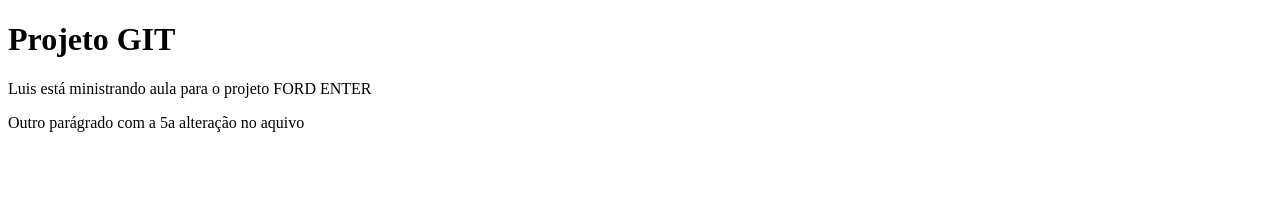
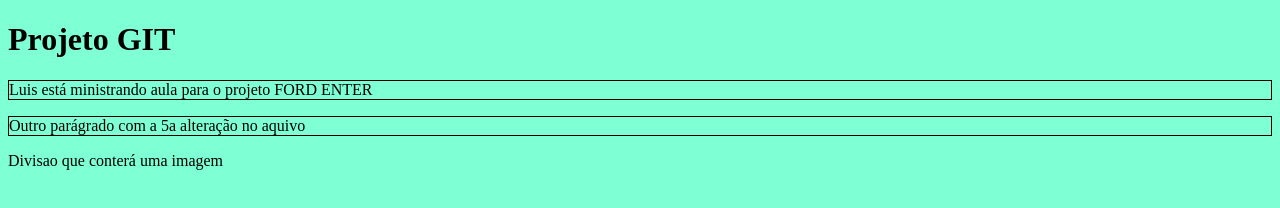
Before and after one commit to LuisAlbertoOliveira/projeto1, a plain HTML site: page index.html in a window 1280 px wide. Drawn offline with Linux system fonts and the light colour scheme.

Commit message:
Criei arquivo de estilo e acrescentei conteudo numa div

```diff
--- a/index.html
+++ b/index.html
@@ -4,10 +4,20 @@
     <meta charset="UTF-8">
     <meta name="viewport" content="width=device-width, initial-scale=1.0">
     <title>Projeto 1</title>
+    <style>
+        body{
+            background-color: aquamarine;
+        }
+        p{
+            border: 1px solid black;
+        }
+    </style>
 </head>
 <body>
     <h1>Projeto GIT</h1>
     <p>Luis está ministrando aula para o projeto FORD ENTER</p>
     <p>Outro parágrado com a 5a alteração no aquivo</p>
+    <div>Divisao que conterá uma imagem</div>
+
 </body>
 </html>
```
